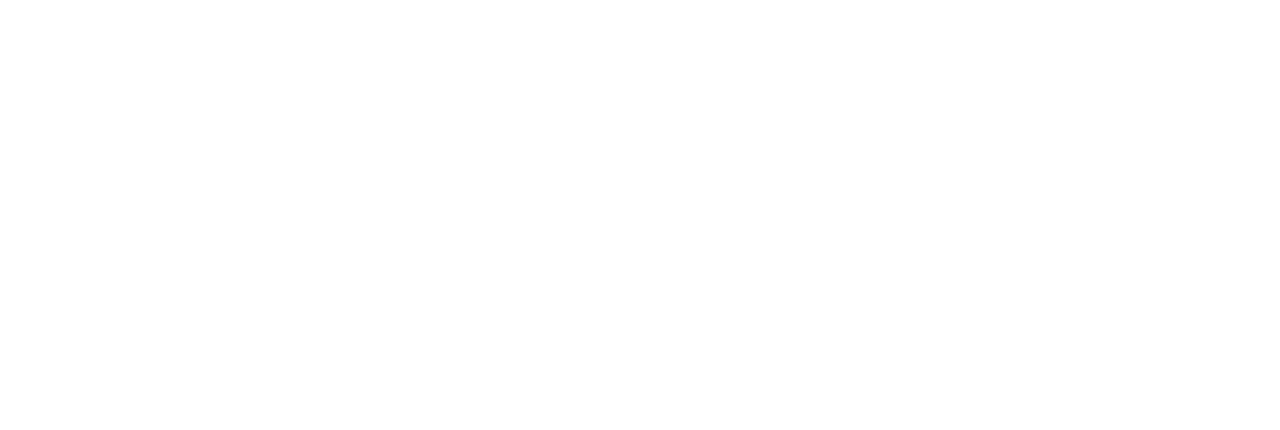
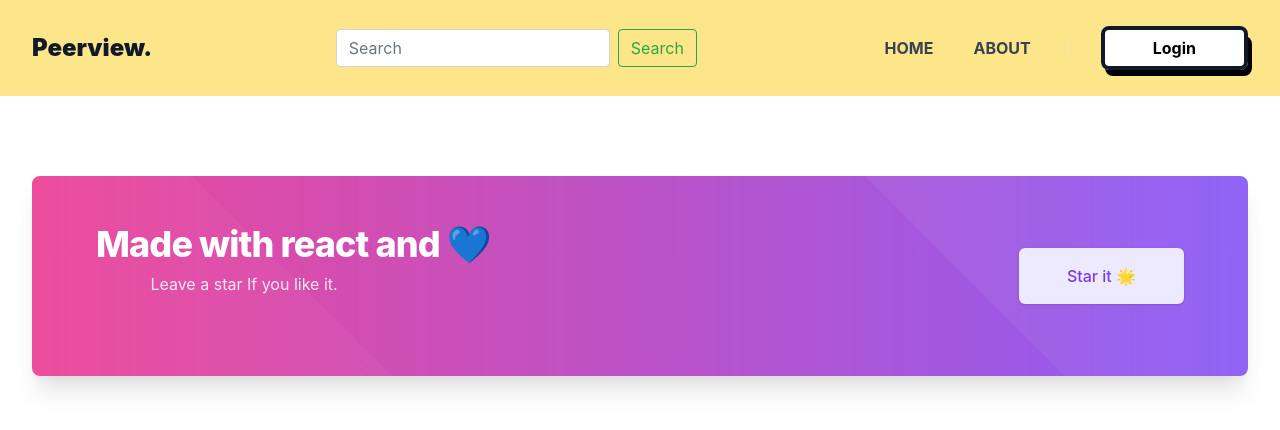
Before and after one commit to pal404error/peerview, a React (Create React App) app: page /about in a window 1280 px wide. Before the commit this address had no page. Shown: the top 430 px of the page. Built offline with nearby package versions, Linux system fonts and the light colour scheme; the HTML template or start-up script is replaced by a standard one.

Commit message:
pal again commit 2

```diff
--- a/src/page/Head.js
+++ b/src/page/Head.js
@@ -1,5 +1,4 @@
 import * as React from "react"
-import { ColorModeProvider } from "@chakra-ui/color-mode"
 
 
 const alph = `
@@ -42,13 +41,9 @@
 
 
 export const Head = () => {
-    const { colorMode, toggleColorMode } = useColorMode();
+
 
     return (
-    <><header>
-            <Button onClick={toggleColorMode}>
-                Toggle {colorMode === "light" ? "Dark" : "Light"}
-            </Button>
-        </header><div dangerouslySetInnerHTML={{ __html: alph }} /></>
+    <><div dangerouslySetInnerHTML={{ __html: alph }} /></>
     )
 }
```
